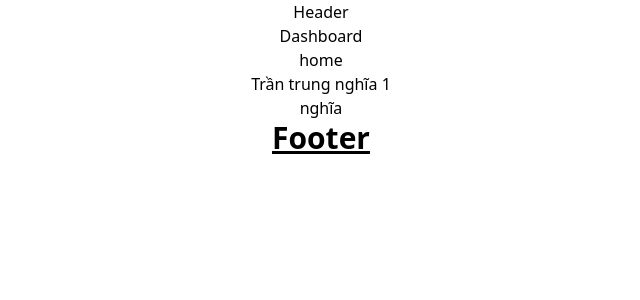
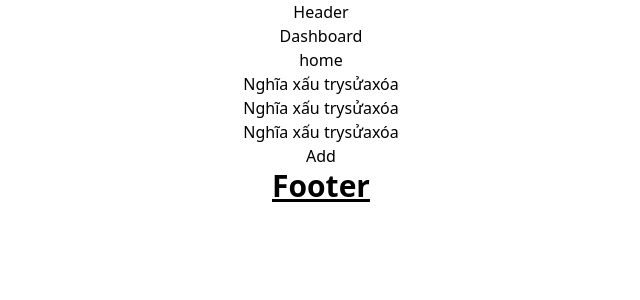
Before and after one commit to thanghoang064/WD17307_WEB209, a React (Create React App) app: page /dashboard in a window 1280 px wide. Shown: the top 300 px of the page, without its empty margins (319-959 px from the left). Built offline with nearby package versions, Linux system fonts and the light colour scheme; data requests are answered from the project's data file.

Commit message:
update project

```diff
--- a/db.json
+++ b/db.json
@@ -8,19 +8,19 @@
   ],
   "students": [
     {
-      "id": 2,
-      "name": "Trần trung nghĩa 1",
-      "birth": 2002
+      "name": "Nghĩa xấu try",
+      "birth": 2007,
+      "id": 2
     },
     {
-      "id": 3,
-      "name": "",
-      "birth": 0
+      "name": "Nghĩa xấu try",
+      "birth": 2007,
+      "id": 3
     },
     {
-      "id": 4,
-      "name": "nghĩa",
-      "birth": 1990
+      "name": "Nghĩa xấu try",
+      "birth": 2007,
+      "id": 4
     }
   ],
   "comments": [
--- a/src/components/Student.tsx
+++ b/src/components/Student.tsx
@@ -1,5 +1,5 @@
 import { useDispatch } from "react-redux";
-import { useGetStudentListQuery } from "../store-tk/student/student.service";
+import { useAddStudentMutation, useDeleteStudentMutation, useEditStudentMutation, useGetStudentListQuery } from "../store-tk/student/student.service";
 import { IStudent } from "../store-tk/student/student.interface";
 
 
@@ -7,6 +7,9 @@ const Student = () => {
     const dispatch = useDispatch();
 
    const { isError,isLoading,data: studenList } =   useGetStudentListQuery(null);
+   const [onAddStudent] = useAddStudentMutation();
+   const [onEditStudent] = useEditStudentMutation();
+   const [onDeleteStudent] = useDeleteStudentMutation();
    if(isLoading) {
     return <>Loading ....</>
    }
@@ -19,10 +22,14 @@ const Student = () => {
         <ul>
             {
                 (studenList as IStudent[] || []).map(student =>{
-                   return  <li key={student.id}>{student.name}</li>
+                   return  <li key={student.id}>{student.name}
+                    <button onClick={() => onEditStudent({id:student.id,name:"Nghĩa xấu try",birth:2007})}>sửa</button>
+                    <button onClick={() => onDeleteStudent(student)}>xóa</button>
+                   </li>
                 })
             }
         </ul>
+        <button onClick={() => onAddStudent({name:"Nghĩa",birth:2006})}>Add</button>
     </>
    )
 }
--- a/src/store-tk/student/student.service.ts
+++ b/src/store-tk/student/student.service.ts
@@ -1,18 +1,45 @@
 // Need to use the React-specific entry point to import createApi
 import { createApi, fetchBaseQuery } from '@reduxjs/toolkit/query/react'
+import { IStudent } from './student.interface'
 // import type { Pokemon } from './types'
 
 // Define a service using a base URL and expected endpoints
 export const studentApi = createApi({
   reducerPath: 'studentApi',
   baseQuery: fetchBaseQuery({ baseUrl: 'http://localhost:3001/students' }),
+  tagTypes: ['Student'],
   endpoints: (builder) => ({
     getStudentList: builder.query({
       query: () => ``,
+      providesTags: ['Student']
     }),
+    addStudent : builder.mutation<IStudent[],IStudent>({
+      query: (student) => ({
+        url: '',
+        method: 'POST',
+        body : student
+      }),
+      invalidatesTags : ['Student']
+    }),
+    editStudent : builder.mutation<IStudent[],IStudent>({
+      query: ({id,...student}) => ({
+        url: `/${id}`,
+        method: 'PUT',
+        body : student
+      }),
+      invalidatesTags : ['Student']
+    }),
+    deleteStudent : builder.mutation<IStudent[],IStudent>({
+      query: ({id}) => ({
+        url: `/${id}`,
+        method: 'DELETE',
+      }),
+      invalidatesTags : ['Student']
+    })
   }),
 })
 
 // Export hooks for usage in functional components, which are
 // auto-generated based on the defined endpoints
-export const { useGetStudentListQuery } = studentApi
+export const { useGetStudentListQuery,useAddStudentMutation,
+  useEditStudentMutation,useDeleteStudentMutation } = studentApi
```
